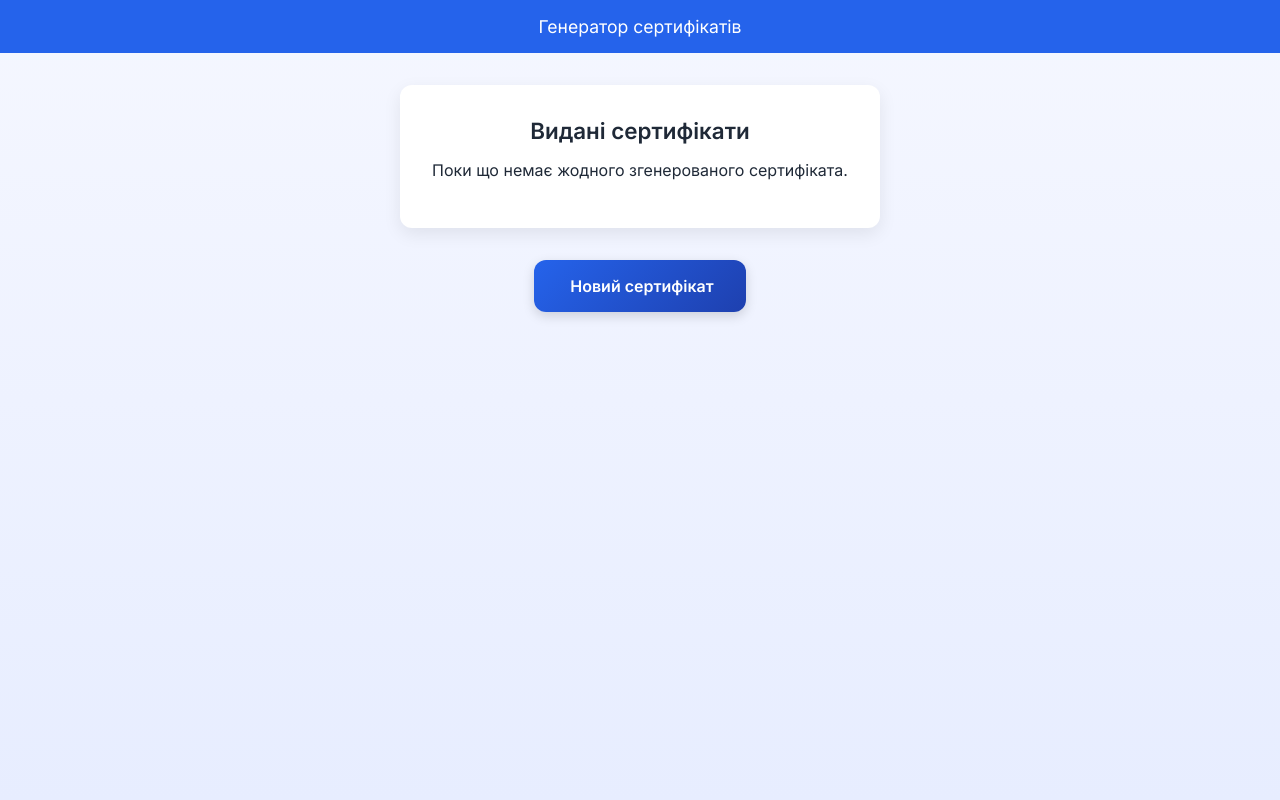
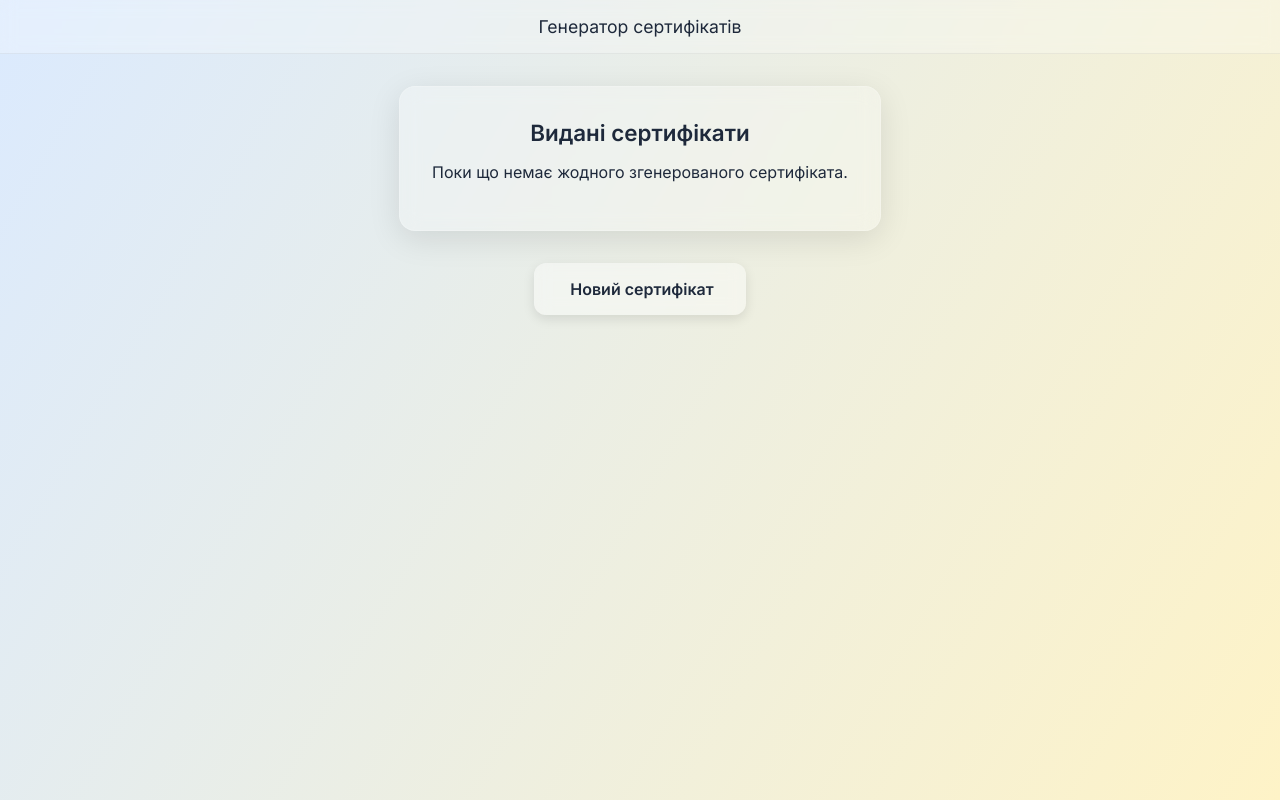
Before and after one commit to ArtemSimonov123/Certificate-Generation-App, a Flask app: page /certificates in a window 1280 px wide. Run offline with Flask 3, Linux system fonts and the light colour scheme.

Commit message:
Refactor certificate generation layout and enhance CSS styles for improved design

```diff
--- a/app.py
+++ b/app.py
@@ -31,8 +31,8 @@ def build_certificate(data: dict, filename: str) -> Path:
     pdf.set_auto_page_break(auto=False)
 
     pdf.set_font("Main", "", 14)
-    pdf.set_xy(0, 46)
-    pdf.cell(210, 7, f"Спеціальність: {data['specialty']}", align="C")
+    pdf.set_xy(1, 41.5)
+    pdf.multi_cell(210, 7, f"Спеціальність: {data['specialty']}", align="C")
 
     pdf.set_font("Arsenal", "", 32)
     pdf.set_xy(0, 92)
@@ -115,4 +115,6 @@ def download(filename):
 
 if __name__ == "__main__":
     port = int(os.getenv("PORT", 5000))
+    app.jinja_env.auto_reload = True
+    app.config['TEMPLATES_AUTO_RELOAD'] = True
     app.run(debug=True, host="0.0.0.0", port=port)
--- a/static/css/style.css
+++ b/static/css/style.css
@@ -1,104 +1,232 @@
+/* style.css */
 @import url('https://fonts.googleapis.com/css2?family=Poppins:wght@300;400;600&family=Inter:wght@400;600&display=swap');
 
-:root{
-  --primary:#2563eb;
-  --primary-dark:#1e40af;
-  --bg:#f5f7ff;
-  --card:#ffffff;
-  --text:#1f2937;
+:root {
+  --primary: #94a3b8; /* м'який сірий-синій */
+  --primary-dark: #64748b;
+  --bg: #e0f2fe;
+  --card: rgba(255, 255, 255, 0.25);
+  --text: #1e293b;
+  --button-text: #1e293b;
+  --button-bg: rgba(255, 255, 255, 0.4);
+  --button-hover-bg: rgba(255, 255, 255, 0.6);
+  --button-shadow: rgba(0, 0, 0, 0.1);
 }
 
-*{box-sizing:border-box}
-body{
-  margin:0;
-  background:linear-gradient(180deg,#f5f7ff 0%,#e7edff 100%);
-  color:var(--text);
-  font-family:'Inter',sans-serif;
-  min-height:100vh;
-  display:flex;
-  flex-direction:column;
+* {
+  box-sizing: border-box;
 }
 
-nav{
-  background:var(--primary);
-  color:#fff;
-  padding:1rem 2rem;
-  font-size:1.1rem;
-  text-align:center;
+body {
+  margin: 0;
+  background: linear-gradient(120deg, #dbeafe, #fef3c7);
+  color: var(--text);
+  font-family: 'Inter', sans-serif;
+  min-height: 100vh;
+  display: flex;
+  flex-direction: column;
 }
 
-/* центрована вертикальна колонка */
-main{flex:1;display:flex;justify-content:center;align-items:flex-start;padding:2rem 1rem}
-.layout{display:flex;flex-direction:column;align-items:center;gap:2rem}
-
-.card{
-  background:var(--card);
-  border-radius:12px;
-  box-shadow:0 6px 18px rgba(0,0,0,.08);
-  padding:2rem;
-  width:100%;
-  max-width:420px;
-  animation:fadeIn .6s ease;
-}
-@keyframes fadeIn{from{opacity:0;transform:translateY(20px)}to{opacity:1;transform:translateY(0)}}
-
-h1,h2{margin:0 0 1rem;font-weight:600;text-align:center}
-h1{font-size:2rem}h2{font-size:1.4rem}
-
-/* поля вводу — чорний бордер і плейсхолдер, більший відступ між полями */
-input,select{
-  width:100%;
-  padding:.75rem 1rem;
-  border:1px solid #000;
-  border-radius:8px;
-  font-size:1rem;
-  background:#fff;
-  color:var(--text);
-  margin-bottom:1rem;
-}
-input::placeholder{color:#000}
-select{margin-bottom:1rem}
-label{display:block;margin-bottom:1rem;color:var(--text);font-weight:500}
-
-input:focus,select:focus{
-  outline:none;
-  border-color:var(--primary);
-  box-shadow:0 0 0 3px rgba(37,99,235,.3);
+nav {
+  background: var(--card);
+  backdrop-filter: blur(8px);
+  color: var(--text);
+  padding: 1rem 2rem;
+  font-size: 1.1rem;
+  text-align: center;
+  border-bottom: 1px solid rgba(0, 0, 0, 0.05);
 }
 
-button{
-  background:linear-gradient(135deg,var(--primary),var(--primary-dark));
-  color:#fff;
-  border:none;
-  cursor:pointer;
-  width:100%;
-  padding:1rem;
-  border-radius:8px;
-  font-weight:600;
-  box-shadow:0 4px 12px rgba(0,0,0,.15);
-  transition:transform .2s,box-shadow .2s;
+main {
+  flex: 1;
+  display: flex;
+  justify-content: center;
+  align-items: flex-start;
+  padding: 2rem 1rem;
 }
-button:hover{transform:translateY(-2px);box-shadow:0 6px 18px rgba(0,0,0,.25)}
 
-.big-link{
-  display:inline-flex;
-  align-items:center;
-  justify-content:center;
-  padding:1rem 2rem;
-  border-radius:12px;
-  background:linear-gradient(135deg,var(--primary),var(--primary-dark));
-  color:#fff;
-  text-decoration:none;
-  font-weight:600;
-  box-shadow:0 4px 12px rgba(0,0,0,.15);
-  transition:transform .2s,box-shadow .2s;
+.layout {
+  display: flex;
+  flex-direction: column;
+  align-items: center;
+  gap: 2rem;
 }
-.big-link:hover{transform:translateY(-2px);box-shadow:0 6px 18px rgba(0,0,0,.25)}
 
-.cert-item{
-  display:flex;align-items:center;justify-content:space-between;
-  gap:1rem;padding:.75rem 0;border-bottom:1px solid #e5e7eb;
+.card {
+  background: var(--card);
+  backdrop-filter: blur(10px);
+  -webkit-backdrop-filter: blur(10px);
+  border: 1px solid rgba(255, 255, 255, 0.18);
+  border-radius: 16px;
+  box-shadow: 0 8px 32px var(--button-shadow);
+  padding: 2rem;
+  width: 100%;
+  max-width: 420px;
+  animation: fadeIn 0.6s ease;
 }
-.cert-name{flex:1;overflow-wrap:anywhere}
 
-footer{text-align:center;font-size:.9rem;padding:1rem;color:#9ca3af}
+@keyframes fadeIn {
+  from {
+    opacity: 0;
+    transform: translateY(20px);
+  }
+  to {
+    opacity: 1;
+    transform: translateY(0);
+  }
+}
+
+h1, h2 {
+  margin: 0 0 1rem;
+  font-weight: 600;
+  text-align: center;
+}
+
+h1 {
+  font-size: 2rem;
+}
+
+h2 {
+  font-size: 1.4rem;
+}
+
+input, select {
+  width: 100%;
+  padding: 0.75rem 1rem;
+  border: 1px solid #000;
+  border-radius: 8px;
+  font-size: 1rem;
+  background: #fff;
+  color: var(--text);
+  margin-bottom: 1rem;
+}
+
+input::placeholder {
+  color: #000;
+}
+
+select {
+  margin-bottom: 1rem;
+}
+
+label {
+  display: block;
+  margin-bottom: 1rem;
+  color: var(--text);
+  font-weight: 500;
+}
+
+input:focus, select:focus {
+  outline: none;
+  border-color: var(--primary);
+  box-shadow: 0 0 0 3px rgba(148, 163, 184, 0.3);
+}
+
+button {
+  background: var(--button-bg);
+  color: var(--button-text);
+  border: none;
+  cursor: pointer;
+  width: 100%;
+  padding: 1rem;
+  border-radius: 12px;
+  font-weight: 600;
+  box-shadow: 0 4px 12px var(--button-shadow);
+  transition: transform 0.2s, box-shadow 0.2s, background 0.2s;
+  backdrop-filter: blur(8px);
+}
+
+button:hover {
+  background: var(--button-hover-bg);
+  transform: translateY(-2px);
+  box-shadow: 0 6px 18px rgba(0, 0, 0, 0.2);
+}
+
+.big-link {
+  display: inline-flex;
+  align-items: center;
+  justify-content: center;
+  padding: 1rem 2rem;
+  border-radius: 12px;
+  background: var(--button-bg);
+  color: var(--button-text);
+  text-decoration: none;
+  font-weight: 600;
+  box-shadow: 0 4px 12px var(--button-shadow);
+  transition: transform 0.2s, box-shadow 0.2s, background 0.2s;
+  backdrop-filter: blur(8px);
+}
+
+.big-link:hover {
+  background: var(--button-hover-bg);
+  transform: translateY(-2px);
+  box-shadow: 0 6px 18px rgba(0, 0, 0, 0.25);
+}
+
+.cert-item {
+  display: flex;
+  align-items: center;
+  justify-content: space-between;
+  gap: 1rem;
+  padding: 0.75rem 0;
+  border-bottom: 1px solid #e5e7eb;
+}
+
+.cert-name {
+  flex: 1;
+  overflow-wrap: anywhere;
+}
+
+footer {
+  text-align: center;
+  font-size: 0.9rem;
+  padding: 1rem;
+  color: #6b7280;
+  background: transparent;
+}
+
+@media (max-width: 480px) {
+  nav {
+    font-size: 1rem;
+    padding: 0.75rem;
+  }
+
+  .card {
+    padding: 1.2rem;
+  }
+
+  input, select {
+    font-size: 0.95rem;
+  }
+
+  .big-link {
+    padding: 0.75rem 1.5rem;
+    font-size: 0.95rem;
+  }
+}
+
+input, select {
+  width: 100%;
+  padding: 0.75rem 1rem;
+  border: 1px solid rgba(0, 0, 0, 0.15);
+  border-radius: 8px;
+  font-size: 1rem;
+  background: rgba(255, 255, 255, 0.4);
+  color: var(--text);
+  margin-bottom: 1rem;
+  backdrop-filter: blur(4px);
+}
+
+input::placeholder {
+  color: #475569;
+}
+
+input:focus, select:focus {
+  outline: none;
+  border-color: var(--primary);
+  box-shadow: 0 0 0 3px rgba(100, 116, 139, 0.3);
+}
+
+footer {
+  display: none !important;
+}
```
